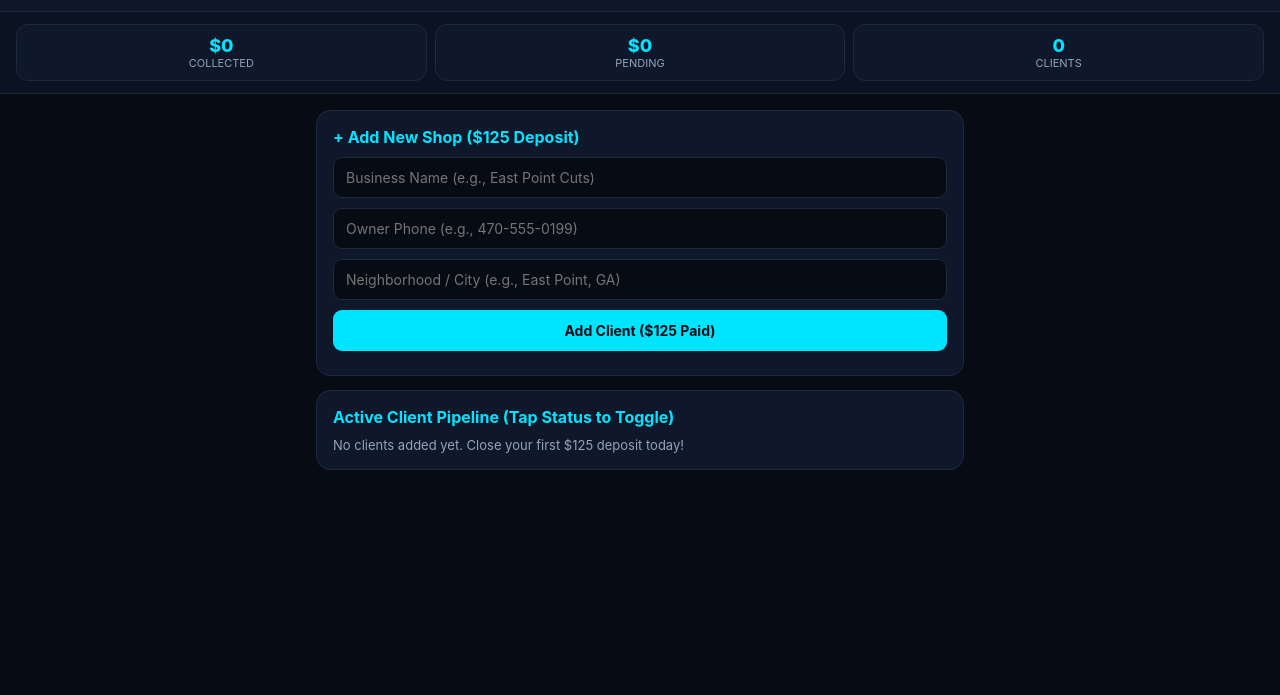
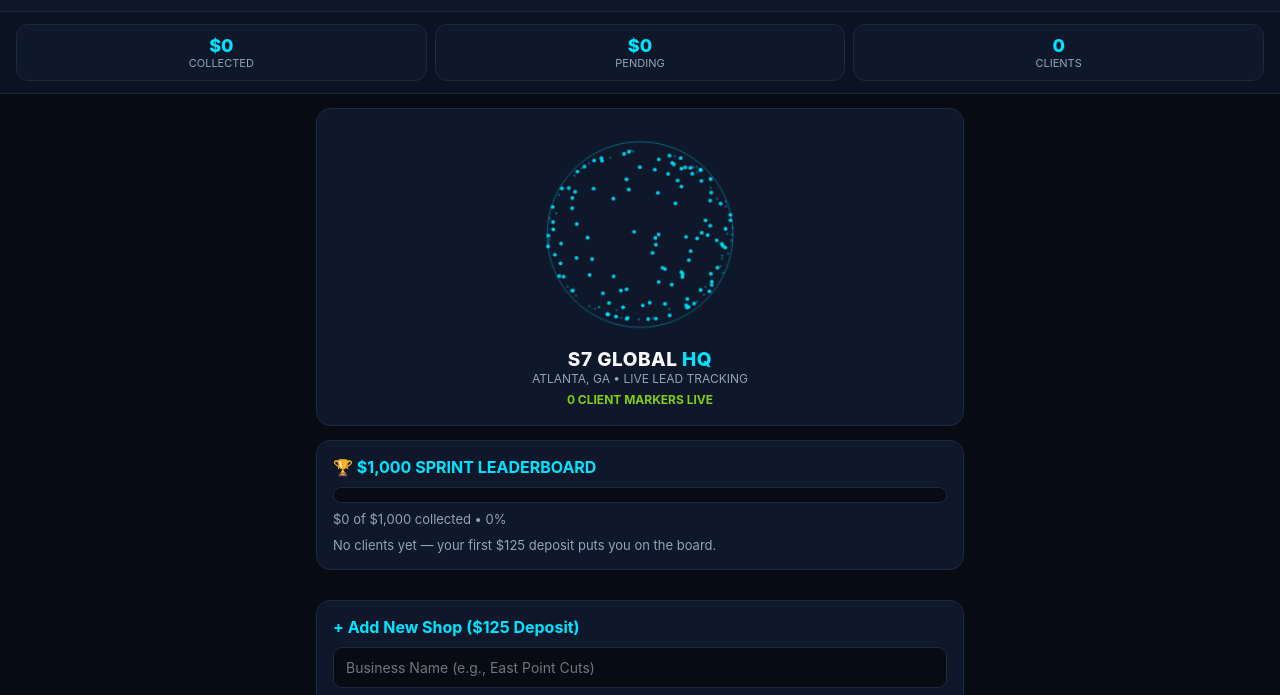
Before and after one commit to quezskiiii/s7-global-hq, a plain HTML site: page index.html in a window 1280 px wide. Shown: the part 45-740 px from the top of the page. Drawn offline with Linux system fonts and the light colour scheme.

Commit message:
PWA upgrade: manifest, SVG icon, offline service worker + fallback, animated globe hero, ,000 sprint leaderboard

```diff
--- a/index.html
+++ b/index.html
@@ -4,6 +4,12 @@
 <meta charset="UTF-8" />
 <meta name="viewport" content="width=device-width, initial-scale=1.0, maximum-scale=1.0, user-scalable=no" />
 <meta name="theme-color" content="#060B14" />
+<meta name="description" content="S7 Global HQ — client tracker, scripts, and site builder for the $250 Maps setup." />
+<link rel="manifest" href="manifest.webmanifest" />
+<link rel="icon" type="image/svg+xml" href="icon.svg" />
+<link rel="apple-touch-icon" href="icon.svg" />
+<meta name="apple-mobile-web-app-capable" content="yes" />
+<meta name="apple-mobile-web-app-status-bar-style" content="black-translucent" />
 <title>S7 Global HQ | Mobile Command App</title>
 <style>
 :root { --bg: #060B14; --card: #0F172A; --border: #1E293B; --cyan: #00E5FF; --lime: #84CC16; --text: #F8FAFC; --muted: #94A3B8; }
@@ -51,6 +57,23 @@ nav button.active { color: var(--cyan); }
   <div class="stat-box"><div class="stat-val" id="statClients">0</div><div class="stat-lbl">Clients</div></div>
 </div>
 
+
+<section style="padding:14px 16px 0;max-width:680px;margin:0 auto;">
+  <div class="card" style="text-align:center;padding:18px 16px;">
+    <canvas id="globeCanvas" width="300" height="190" style="width:100%;max-width:340px;height:auto;display:block;margin:0 auto;"></canvas>
+    <div style="font-weight:800;font-size:19px;letter-spacing:0.5px;margin-top:6px;">S7 GLOBAL <span style="color:var(--cyan);">HQ</span></div>
+    <div style="color:var(--muted);font-size:12px;">ATLANTA, GA • LIVE LEAD TRACKING</div>
+    <div id="markerLine" style="color:var(--lime);font-size:12px;font-weight:700;margin-top:6px;">0 CLIENT MARKERS LIVE</div>
+  </div>
+  <div class="card">
+    <h2>🏆 $1,000 SPRINT LEADERBOARD</h2>
+    <div style="background:#060B14;border:1px solid var(--border);border-radius:999px;height:16px;overflow:hidden;margin-bottom:8px;">
+      <div id="sprintBar" style="height:100%;width:0%;background:linear-gradient(90deg,var(--cyan),var(--lime));transition:width 0.5s;"></div>
+    </div>
+    <div id="sprintText" style="font-size:13px;color:var(--muted);margin-bottom:10px;">$0 of $1,000 collected</div>
+    <div id="leaderList"><div style="color:var(--muted);font-size:13px;">No clients yet — your first $125 deposit puts you on the board.</div></div>
+  </div>
+</section>
 <div class="container">
   <!-- TAB 1: CLIENT TRACKER -->
   <div id="tab-clients" class="tab-view active">
@@ -194,6 +217,59 @@ function copyText(id) {
   alert('Copied to clipboard!');
 }
 
+
+function paidOf(c) { return c.status === 'live' ? 250 : 125; }
+function renderSprint() {
+  var total = clients.reduce(function(a, c) { return a + paidOf(c); }, 0);
+  var pct = Math.min(100, Math.round(total / 1000 * 100));
+  document.getElementById('sprintBar').style.width = pct + '%';
+  document.getElementById('sprintText').innerText = '$' + total + ' of $1,000 collected • ' + pct + '%';
+  document.getElementById('markerLine').innerText = clients.length + (clients.length === 1 ? ' CLIENT MARKER LIVE' : ' CLIENT MARKERS LIVE');
+  var sorted = clients.slice().sort(function(a, b) { return paidOf(b) - paidOf(a); });
+  document.getElementById('leaderList').innerHTML = sorted.length ? sorted.map(function(c, i) {
+    return '<div class="client-item"><div><strong>' + (i + 1) + '. ' + c.name + '</strong><div style="color:var(--muted);font-size:12px;">' + c.city + '</div></div><div style="font-weight:800;color:' + (c.status === 'live' ? 'var(--lime)' : 'var(--cyan)') + ';">$' + paidOf(c) + '</div></div>';
+  }).join('') : '<div style="color:var(--muted);font-size:13px;">No clients yet — your first $125 deposit puts you on the board.</div>';
+}
+var _saveRenderOrig = saveRender;
+saveRender = function() { _saveRenderOrig(); renderSprint(); };
+// Animated globe: rotating dot sphere + pulsing client markers
+(function() {
+  var cv = document.getElementById('globeCanvas'); if (!cv) return;
+  var ctx = cv.getContext('2d'); var W = cv.width, H = cv.height, cx = W / 2, cy = H / 2, R = 82;
+  var pts = [];
+  for (var i = 0; i < 220; i++) {
+    var th = Math.acos(2 * Math.random() - 1), ph = Math.random() * Math.PI * 2;
+    pts.push({ th: th, ph: ph });
+  }
+  var ang = 0;
+  function hashNum(str) { var h = 0; for (var i = 0; i < str.length; i++) { h = (h * 31 + str.charCodeAt(i)) % 9973; } return h / 9973; }
+  function frame() {
+    ctx.clearRect(0, 0, W, H);
+    ctx.beginPath(); ctx.arc(cx, cy, R, 0, Math.PI * 2); ctx.strokeStyle = 'rgba(0,229,255,0.35)'; ctx.lineWidth = 1; ctx.stroke();
+    ang += 0.006;
+    pts.forEach(function(p) {
+      var ph = p.ph + ang;
+      var x = R * Math.sin(p.th) * Math.cos(ph), y = R * Math.cos(p.th) * 0.92, z = R * Math.sin(p.th) * Math.sin(ph);
+      if (z < -R * 0.4) return;
+      ctx.beginPath(); ctx.arc(cx + x, cy + y, z > 0 ? 1.7 : 1.1, 0, Math.PI * 2);
+      ctx.fillStyle = z > 0 ? 'rgba(0,229,255,0.9)' : 'rgba(0,229,255,0.35)'; ctx.fill();
+    });
+    clients.forEach(function(c, i) {
+      var seed = hashNum(c.name + i);
+      var ph = seed * Math.PI * 2 + ang * 1.4;
+      var th = 0.7 + seed * 1.6;
+      var x = R * Math.sin(th) * Math.cos(ph), y = R * Math.cos(th) * 0.92, z = R * Math.sin(th) * Math.sin(ph);
+      if (z < 0) return;
+      var pulse = 3 + Math.sin(Date.now() / 300 + i) * 1.4;
+      ctx.beginPath(); ctx.arc(cx + x, cy + y, pulse + 3, 0, Math.PI * 2); ctx.fillStyle = 'rgba(132,204,22,0.25)'; ctx.fill();
+      ctx.beginPath(); ctx.arc(cx + x, cy + y, 2.6, 0, Math.PI * 2); ctx.fillStyle = '#84CC16'; ctx.fill();
+    });
+    requestAnimationFrame(frame);
+  }
+  frame();
+})();
+if ('serviceWorker' in navigator) { window.addEventListener('load', function() { navigator.serviceWorker.register('sw.js').catch(function() {}); }); }
+
 saveRender();
 updateTemplates();
 </script>
```
Also changed, not shown: offline.html (added, +23 -0 lines), sw.js (added, +21 -0 lines), icon.svg (added), manifest.webmanifest (added).
